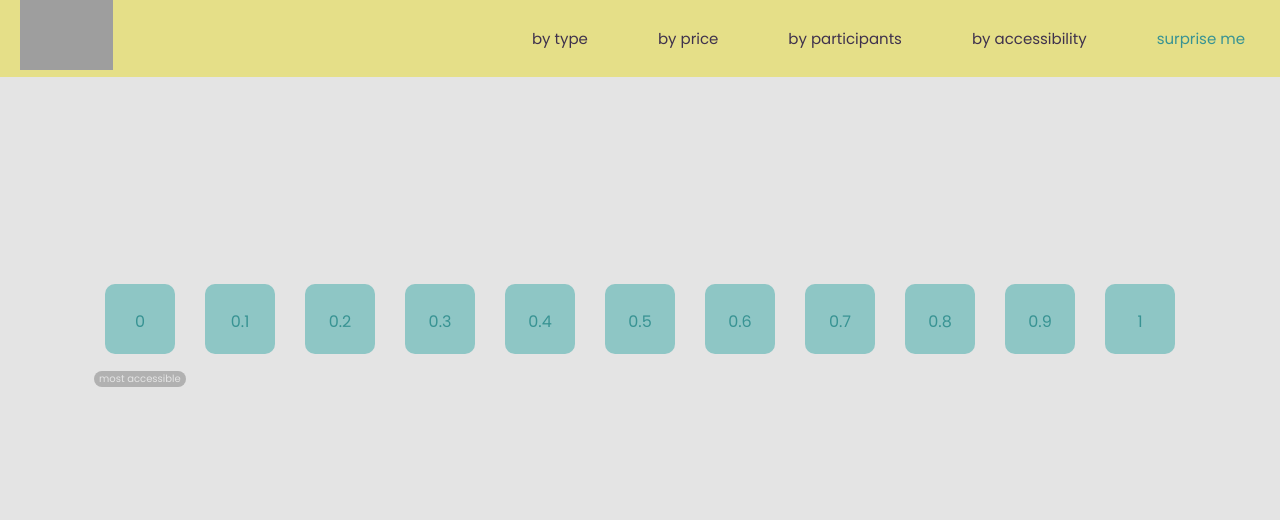
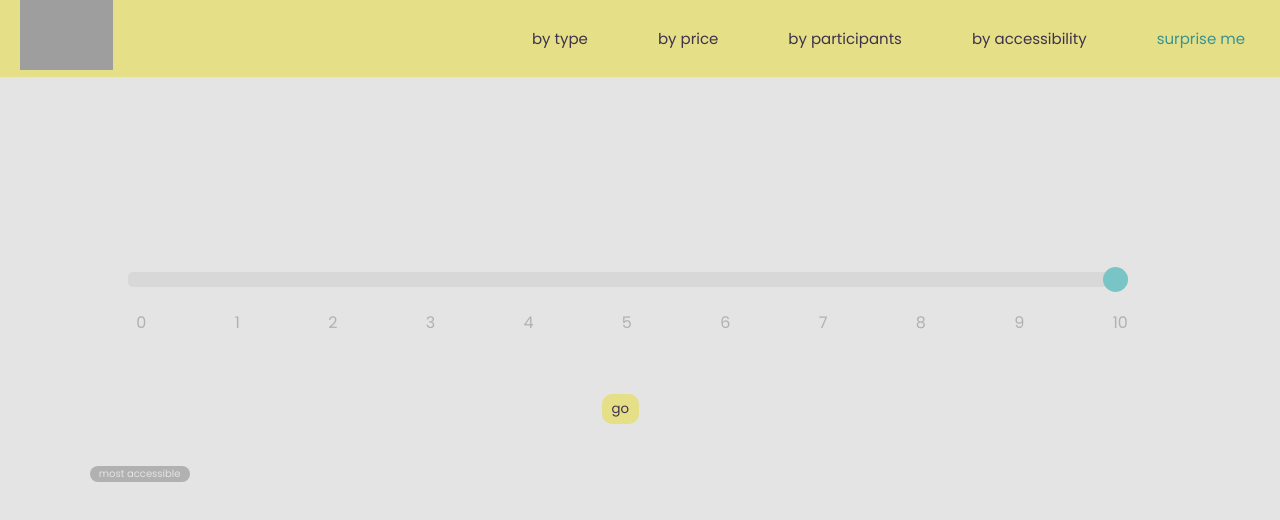
Before and after one commit to thaliaberger/bored-no-more, a React (Create React App) app: page /accessibility in a window 1280 px wide. Shown: the top 520 px of the page. Built offline with nearby package versions, Linux system fonts and the light colour scheme; grey boxes are pictures that could not be loaded.

Commit message:
slider done

```diff
--- a/src/App.css
+++ b/src/App.css
@@ -121,7 +121,7 @@ body {
   width: 155px;
   height: 55px;
   font-size: 19px;
-  background-color: #4db9b8;
+  background-color: #389393;
 }
 
 /* BY TYPE */
@@ -222,15 +222,18 @@ body {
 
 .most {
   position: absolute;
-  margin-left: -1000px;
-  margin-top: 8%;
-  padding-bottom: 5px;
+  top: 57%;
+  left: 7%;
+  width: 100px;
+}
+
+.most p {
+  text-align: center;
+  color: #e4e4e4;
+  border-radius: 10px;
+  padding: 0 1px;
   font-size: 10px;
   background-color: #b1b1b1;
-  width: 82px;
-  color: #e4e4e4;
-  border-radius: 10px;
-  padding: 0 5px;
 }
 
 /* GO BACK BUTTON */
@@ -281,6 +284,31 @@ body {
   cursor: pointer;
 }
 
+.slider:hover {
+  opacity: 1;
+}
+
+.slider-numbers {
+  position: absolute;
+  left: 7.2%;
+  display: flex;
+  flex-direction: row;
+  width: 1080px;
+  justify-content: space-around;
+  color: #b1b1b1;
+}
+
+.go-button {
+  position: absolute;
+  left: 47%;
+  margin-top: 100px;
+  border-style: none;
+  background-color: #e5df88;
+  color: #3f324d;
+  border-radius: 10px;
+  padding: 5px 10px;
+}
+
 /* YOUTUBE PLAYLIST */
 .youtube {
   display: flex;
--- a/src/components/Random.js
+++ b/src/components/Random.js
@@ -49,7 +49,12 @@ function Random(props) {
       <div key={state.id} className="random">
         <h3>{state.activity ? state.activity.toLowerCase() : ""}</h3>
         <div className="random-p">
-          <p>accessibility: {state.accessibility}</p>
+          <p>
+            accessibility:{" "}
+            {state.accessibility > 0 || state.accessibility < 10
+              ? state.accessibility * 10
+              : state.accessibility}
+          </p>
           <p>type: {state.type}</p>
           <p>number of participants: {state.participants}</p>
           <p>price: {state.price === 0 ? "free" : state.price}</p>
--- a/src/components/byaccesibility/AccessibilityLevels.js
+++ b/src/components/byaccesibility/AccessibilityLevels.js
@@ -41,7 +41,12 @@ function AccessibilityLevels(props) {
       <div key={state.id} className="random">
         <h3>{state.activity ? state.activity.toLowerCase() : ""}</h3>
         <div className="random-p">
-          <p>accessibility: {state.accessibility}</p>
+          <p>
+            accessibility:{" "}
+            {state.accessibility > 0 || state.accessibility < 10
+              ? state.accessibility * 10
+              : state.accessibility}
+          </p>
           <p>type: {state.type}</p>
           <p>number of participants: {state.participants}</p>
           <p>price: {state.price === 0 ? "free" : state.price}</p>
--- a/src/components/byaccesibility/ByAccessibility.js
+++ b/src/components/byaccesibility/ByAccessibility.js
@@ -5,15 +5,16 @@ import { Link } from "react-router-dom";
 import Navbar from "../Navbar";
 
 function ByAccessibility() {
-  //   output.innerHTML = slider.value;
-  // slider.oninput = function() {
-  //   output.innerHTML = this.value;
-  // }
+  const [state, setState] = useState(0);
+
+  function handleChange(event) {
+    setState(event.currentTarget.value);
+  }
   return (
     <div>
       <Navbar />
       <div className="access">
-        <Link className="access-link access-zero" to={"/accessibility/0"}>
+        {/* <Link className="access-link access-zero" to={"/accessibility/0"}>
           0
         </Link>
         <Link className="access-link" to={"/accessibility/0.1"}>
@@ -45,13 +46,39 @@ function ByAccessibility() {
         </Link>
         <Link className="access-link" to={"/accessibility/1"}>
           1
-        </Link>
+        </Link> */}
+      </div>
 
-        <div className="most">most accessible</div>
+      <div className="slidecontainer">
+        <input
+          className="slider"
+          type="range"
+          min="0"
+          max="1"
+          step="0.1"
+          onChange={handleChange}
+        ></input>
       </div>
-      {/* <div className="slidecontainer">
-        <input type="range" min="1" max="10" value="5" className="slider" />
-      </div> */}
+      <div className="slider-numbers">
+        <p>0</p>
+        <p>1</p>
+        <p>2</p>
+        <p>3</p>
+        <p>4</p>
+        <p>5</p>
+        <p>6</p>
+        <p>7</p>
+        <p>8</p>
+        <p>9</p>
+        <p>10</p>
+      </div>
+      <div className="most">
+        <p>most accessible</p>
+      </div>
+      <Link to={`/accessibility/${state}`}>
+        <button className="go-button">go</button>
+      </Link>
+      {/* <p>{state}</p> */}
     </div>
   );
 }
--- a/src/components/bytype/TypeChoice.js
+++ b/src/components/bytype/TypeChoice.js
@@ -64,7 +64,12 @@ function TypeChoice(props) {
       <div key={state.id} className="random">
         <h3>{state.activity ? state.activity.toLowerCase() : ""}</h3>
         <div className="random-p">
-          <p>accessibility: {state.accessibility}</p>
+          <p>
+            accessibility:{" "}
+            {state.accessibility > 0 || state.accessibility < 10
+              ? state.accessibility * 10
+              : state.accessibility}
+          </p>
           <p>type: {state.type}</p>
           <p>number of participants: {state.participants}</p>
           <p>price: {state.price === 0 ? "free" : state.price}</p>
```
